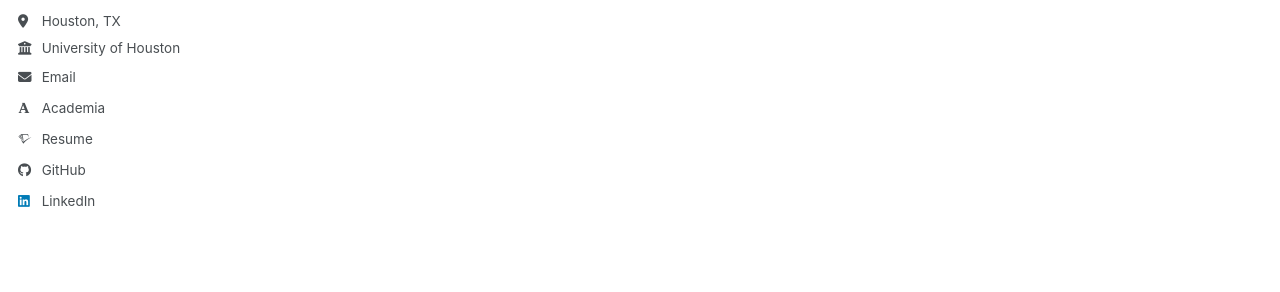
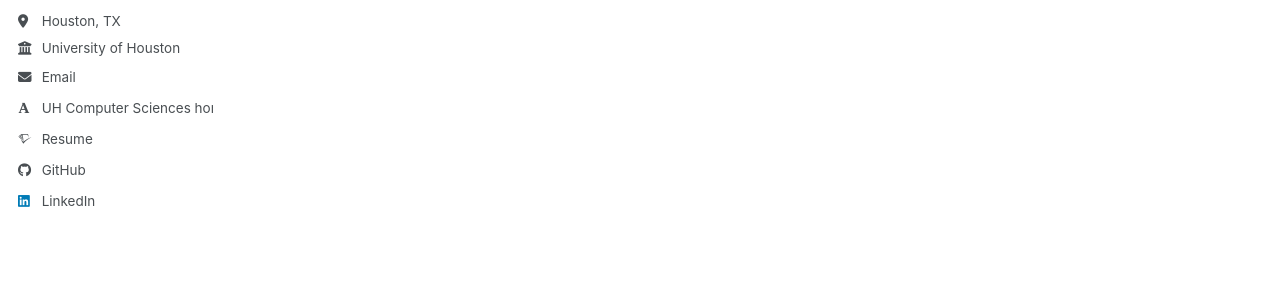
Before and after one commit to ConnorSivley/ConnorSivley.github.io, a Jekyll site: the page built from _pages/about.md, in a window 1280 px wide. Shown: the part 366-658 px from the top of the page. Built offline with Jekyll 4.4.1, drawn with Linux system fonts in a browser that asks for light colours; some web fonts are replaced; a script bundle is joined from its source files by our own code; library files that are not in the unit come from our copies.

Commit message:
Update author-profile.html

```diff
--- a/_includes/author-profile.html
+++ b/_includes/author-profile.html
@@ -39,7 +39,7 @@
 
       <!-- Font Awesome and Academicons icons / Academic websites -->
       {% if author.academia %}
-        <li><a href="{{ author.academia }}"><i class="ai ai-academia ai-fw icon-pad-right" aria-hidden="true"></i>Academia</a></li>
+        <li><a href="{{ author.academia }}"><i class="ai ai-academia ai-fw icon-pad-right" aria-hidden="true"></i>UH Computer Sciences home page</a></li>
       {% endif %}
       {% if author.arxiv %}
         <li><a href="{{ author.arxiv }}"><i class="ai ai-arxiv ai-fw icon-pad-right"></i>arXiv</a></li>
```
